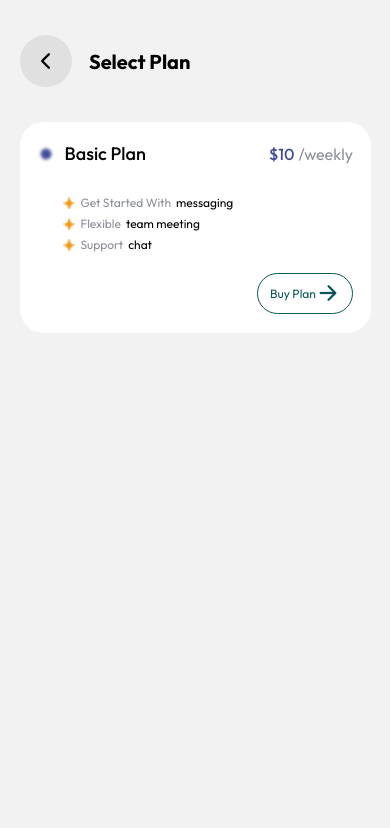
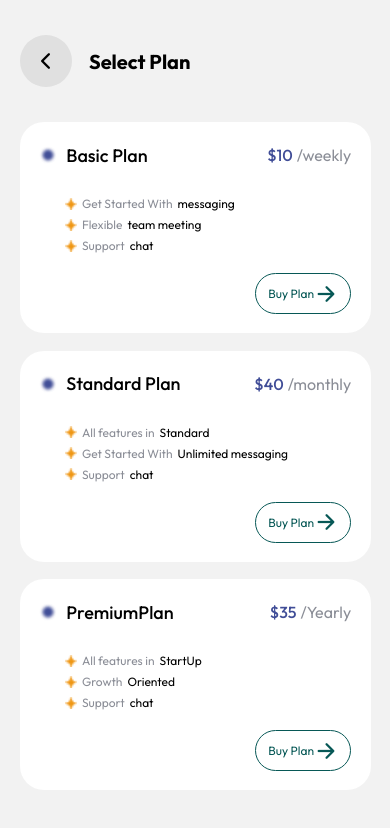
Before and after one commit to usmanjutt47/Number-OTP-verfication, a React Native app in the folder client/: screen /SelectPlan in a window 390 px wide. Shown: the top 828 px of the page. Built offline with nearby package versions, Linux system fonts and the light colour scheme.

Commit message:
Updated SelectPlan.jsx

```diff
--- a/client/screens/SelectPlan.jsx
+++ b/client/screens/SelectPlan.jsx
@@ -1,25 +1,20 @@
-import { View, Text, StyleSheet, Pressable, Image } from "react-native";
-import React from "react";
+import { View, Text, StyleSheet, Pressable } from "react-native";
+import React, { useState } from "react";
 import { StatusBar } from "expo-status-bar";
 import Ionicons from "@expo/vector-icons/Ionicons";
 import { useNavigation } from "@react-navigation/native";
-
-// Centralized styles for common properties
-const fontStyles = {
-  regular: "Outfit_Regular",
-  medium: "Outfit_Medium",
-  bold: "Outfit_Bold",
-};
-
-const colors = {
-  primary: "#075856",
-  lightGray: "#E0E0E0",
-  darkGray: "#8B8E97",
-  headerColor: "#404D97",
-};
+import BasicPlan from "./../components/BasicPlan";
+import StandardPlan from "./../components/StandardPlan";
+import PremiumPlan from "./../components/PremiumPlan";
 
 const SelectPlan = () => {
   const navigation = useNavigation();
+  const [activePlan, setActivePlan] = useState(null); // Track the active plan
+
+  const handlePlanPress = (plan) => {
+    setActivePlan(plan);
+  };
+
   return (
     <View style={styles.mainContainer}>
       <StatusBar style="auto" />
@@ -35,58 +30,24 @@ const SelectPlan = () => {
           </Pressable>
           <Text style={styles.heading}>Select Plan</Text>
         </View>
-        {/* header ends here */}
 
-        {/* basic plan starts here */}
-        <View style={styles.basicPlanCard}>
-          <View style={styles.planHeader}>
-            <Image
-              source={require("./../assets/icons/blur-icon.png")}
-              style={styles.planIcon}
-            />
-            <Text style={styles.planHeading}>Basic Plan</Text>
-            <Text style={styles.planPrice}>$10</Text>
-            <Text style={styles.planDuration}>/weekly</Text>
-          </View>
-          {/* plan header ended */}
-          <View style={styles.featuresBox}>
-            <View style={styles.row}>
-              <Image
-                source={require("./../assets/icons/featureStar.png")}
-                style={styles.rowsIcon}
-              />
-              <Text style={styles.lightText}>Get Started With</Text>
-              <Text style={styles.darkText}>messaging</Text>
-            </View>
-            <View style={styles.row}>
-              <Image
-                source={require("./../assets/icons/featureStar.png")}
-                style={styles.rowsIcon}
-              />
-              <Text style={styles.lightText}>Flexible</Text>
-              <Text style={styles.darkText}>team meeting</Text>
-            </View>
-            <View style={styles.row}>
-              <Image
-                source={require("./../assets/icons/featureStar.png")}
-                style={styles.rowsIcon}
-              />
-              <Text style={styles.lightText}>Support</Text>
-              <Text style={styles.darkText}>chat</Text>
-            </View>
-          </View>
-          {/* feature box ended */}
-          <View style={styles.buyButtonContainer}>
-            <Pressable
-              style={styles.buyButton}
-              accessible={true}
-              accessibilityLabel="Buy Basic Plan"
-            >
-              <Text style={styles.buyButtonText}>Buy Plan</Text>
-              <Ionicons name="arrow-forward" size={24} color={colors.primary} />
-            </Pressable>
-          </View>
-        </View>
+        {/* Basic Plan Component */}
+        <BasicPlan
+          isButtonPressed={activePlan === "Basic"}
+          handleButtonPress={() => handlePlanPress("Basic")}
+        />
+
+        {/* Standard Plan Component */}
+        <StandardPlan
+          isButtonPressed={activePlan === "Standard"}
+          handleButtonPress={() => handlePlanPress("Standard")}
+        />
+
+        {/* Premium Plan Component */}
+        <PremiumPlan
+          isButtonPressed={activePlan === "Premium"}
+          handleButtonPress={() => handlePlanPress("Premium")}
+        />
       </View>
     </View>
   );
@@ -113,94 +74,12 @@ const styles = StyleSheet.create({
     borderRadius: 30,
     justifyContent: "center",
     alignItems: "center",
-    backgroundColor: colors.lightGray,
+    backgroundColor: "#E0E0E0",
   },
   heading: {
-    fontFamily: fontStyles.bold,
+    fontFamily: "Outfit_Bold",
     fontSize: 20,
     marginLeft: "5%",
-  },
-  basicPlanCard: {
-    width: "100%",
-    height: "25%",
-    marginTop: "10%",
-    borderRadius: 24,
-    backgroundColor: "#FFF",
-  },
-  planHeader: {
-    width: "90%",
-    height: "20%",
-    marginTop: "3%",
-    flexDirection: "row",
-    alignItems: "center",
-    alignSelf: "center",
-  },
-  planIcon: {
-    width: 18,
-    height: 18,
-  },
-  planHeading: {
-    fontFamily: fontStyles.medium,
-    fontSize: 18,
-    marginLeft: "3%",
-  },
-  planPrice: {
-    fontFamily: fontStyles.medium,
-    fontSize: 16,
-    marginLeft: "auto",
-    marginRight: 4,
-    color: colors.headerColor,
-  },
-  planDuration: {
-    color: colors.darkGray,
-    fontFamily: fontStyles.regular,
-    fontSize: 16,
-  },
-  featuresBox: {
-    width: "85%",
-    alignSelf: "center",
-    marginTop: "5%",
-    marginLeft: "10%",
-  },
-  row: {
-    flexDirection: "row",
-    alignItems: "center",
-    marginVertical: "1%",
-  },
-  rowsIcon: {
-    width: 12,
-    height: 12,
-  },
-  lightText: {
-    color: colors.darkGray,
-    fontFamily: fontStyles.regular,
-    fontSize: 12,
-    marginLeft: 5,
-  },
-  darkText: {
-    fontFamily: fontStyles.regular,
-    fontSize: 12,
-    marginLeft: 5,
-  },
-  buyButtonContainer: {
-    alignItems: "flex-end",
-    marginRight: "5%",
-    marginTop: "5%",
-  },
-  buyButton: {
-    width: 96,
-    height: 41,
-    justifyContent: "center",
-    alignItems: "center",
-    borderRadius: 30,
-    borderWidth: 1,
-    borderColor: colors.primary,
-    flexDirection: "row",
-  },
-  buyButtonText: {
-    color: colors.primary,
-    fontFamily: fontStyles.regular,
-    fontSize: 12,
   },
 });
 
```
